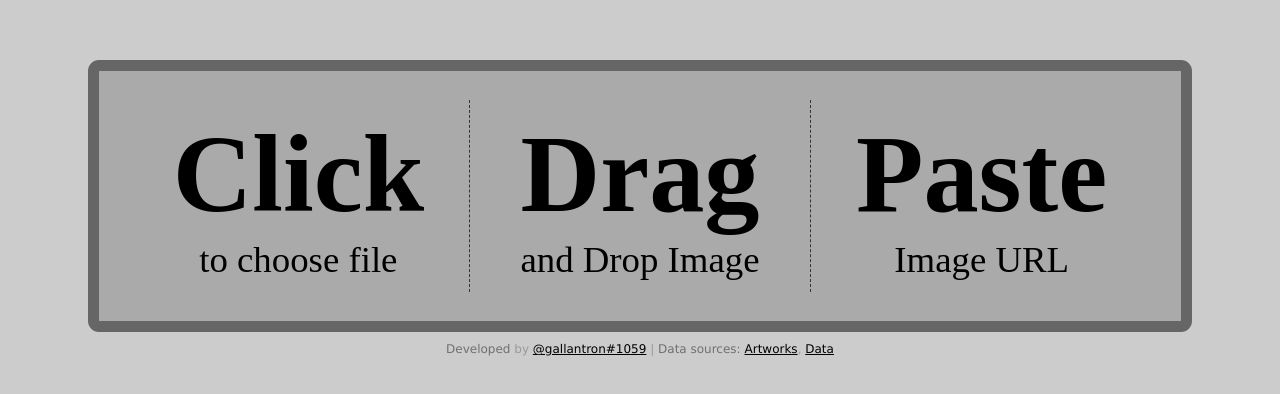
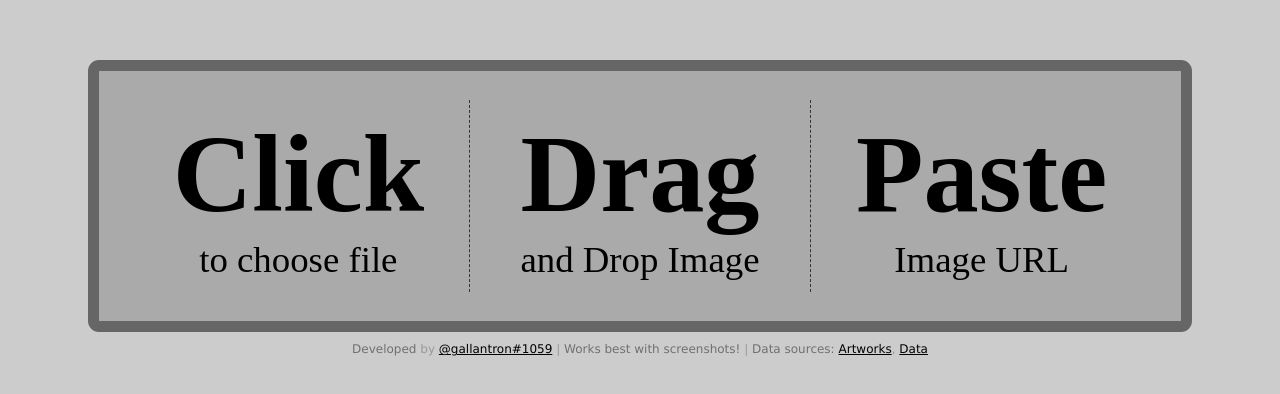
Before and after one commit to what-yugioh-card/what-yugioh-card.github.io, a plain HTML site: page index.html in a window 1280 px wide. Shown: the part 192-586 px from the top of the page. Drawn offline with Linux system fonts and the light colour scheme; no server answers.

Commit message:
works best with screenshots note

```diff
--- a/index.html
+++ b/index.html
@@ -19,7 +19,7 @@
             <span><b>Drag</b> and Drop Image</span>
             <span><b>Paste</b> Image URL</span>
         </div>
-        <div id="choose-subtitle"><span>Developed</span> by <a href="https://discordapp.com/users/114706168005394435/" rel="author external nofollow" target="_blank">@gallantron#1059</a> | <span>Data sources:</span> <a href="https://artworks.ygorganization.com/" target="_blank">Artworks</a>, <a href="https://db.ygorganization.com/" target="_blank">Data</a></div>
+        <div id="choose-subtitle"><span>Developed</span> by <a href="https://discordapp.com/users/114706168005394435/" rel="author external nofollow" target="_blank">@gallantron#1059</a> | <span>Works best with screenshots!</span> | <span>Data sources:</span> <a href="https://artworks.ygorganization.com/" target="_blank">Artworks</a>, <a href="https://db.ygorganization.com/" target="_blank">Data</a></div>
         <div id="loading-box">
             <span id="loading-header"></span>
             <div id="loading-bar"><div id="loading-bar-filled"></div></div>
```
